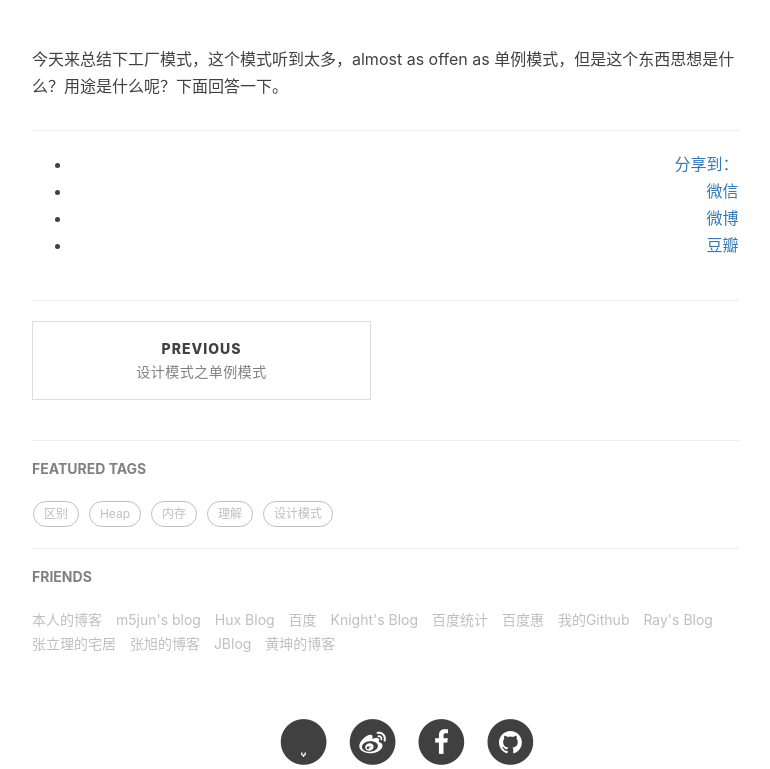
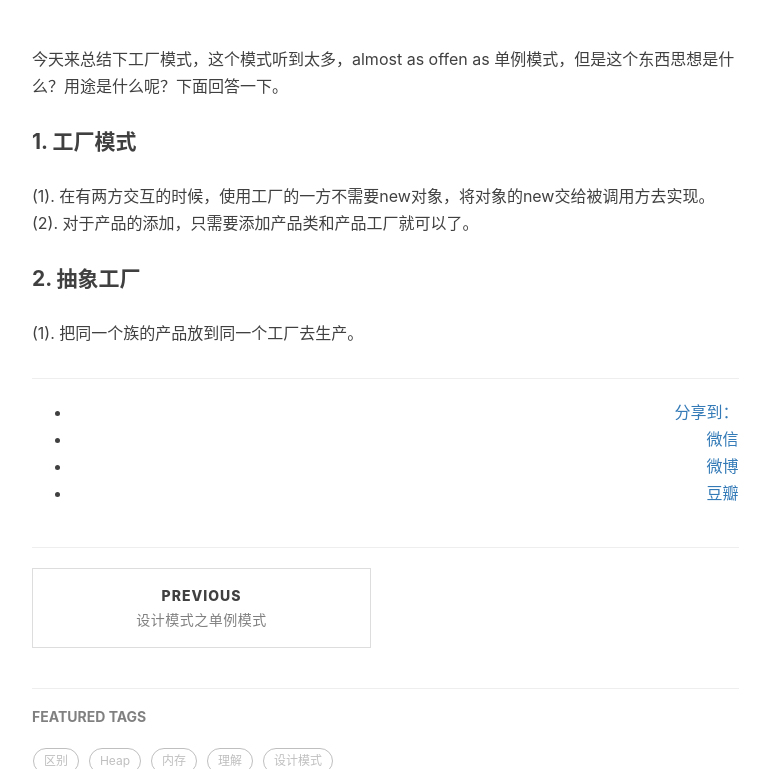
Before and after one commit to baiscjava/basicjava.github.io, a Jekyll site: the page built from _posts/2017-01-16-设计模式之工厂模式.md, in a window 1280 px wide and 900 px high, scrolled down 330 px, cut to the strip 131-900 px from the top of the window. Shown: the whole strip, without its empty margins (233-1003 px from the left). Built offline with Jekyll 4.4.1, drawn with Linux system fonts in a browser that asks for light colours; nearby versions of some CDN libraries; comment, search, counter and statistics services are not loaded.

Commit message:
Update 2017-01-16-设计模式之工厂模式.md

```diff
--- a/_posts/2017-01-16-设计模式之工厂模式.md
+++ b/_posts/2017-01-16-设计模式之工厂模式.md
@@ -9,3 +9,10 @@ tags:
 ---
 
 今天来总结下工厂模式，这个模式听到太多，almost as offen as 单例模式，但是这个东西思想是什么？用途是什么呢？下面回答一下。<br>
+
+#### 1. 工厂模式
+(1). 在有两方交互的时候，使用工厂的一方不需要new对象，将对象的new交给被调用方去实现。
+(2). 对于产品的添加，只需要添加产品类和产品工厂就可以了。
+
+#### 2. 抽象工厂
+(1). 把同一个族的产品放到同一个工厂去生产。
```
